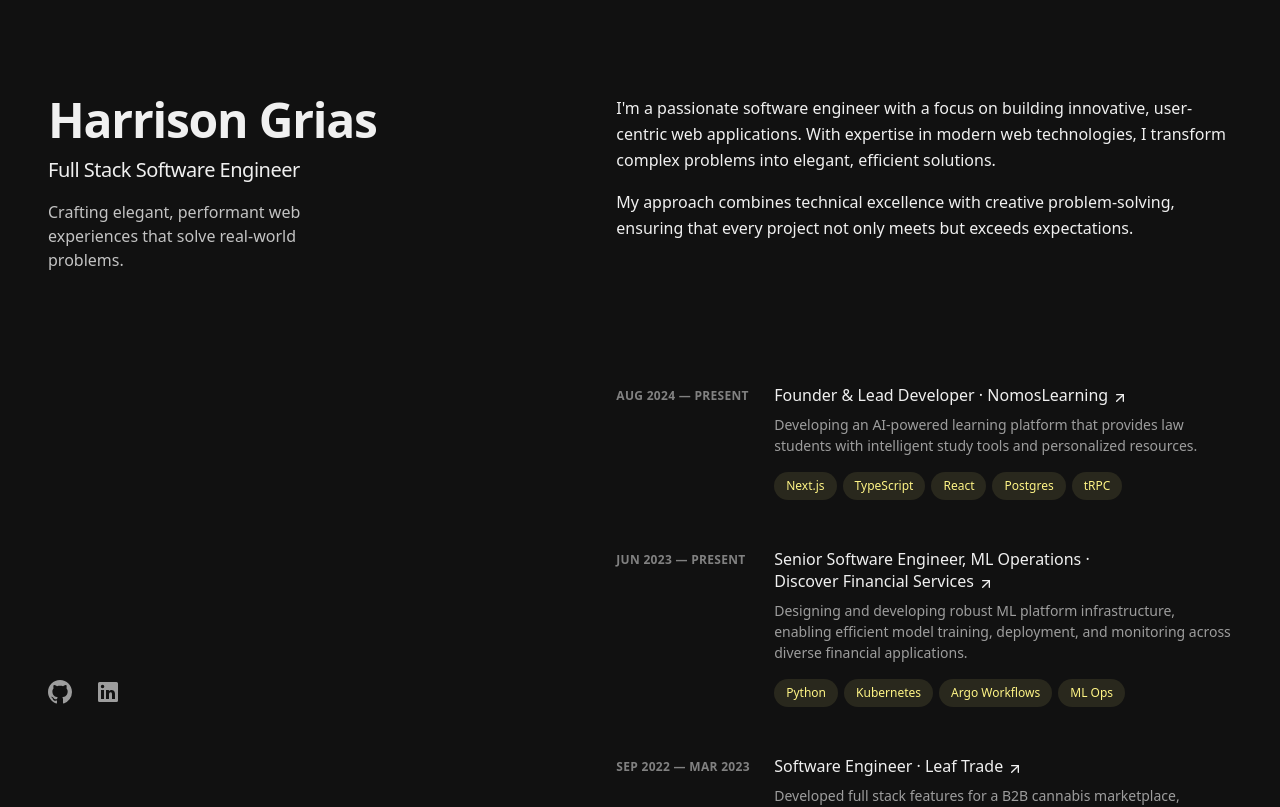
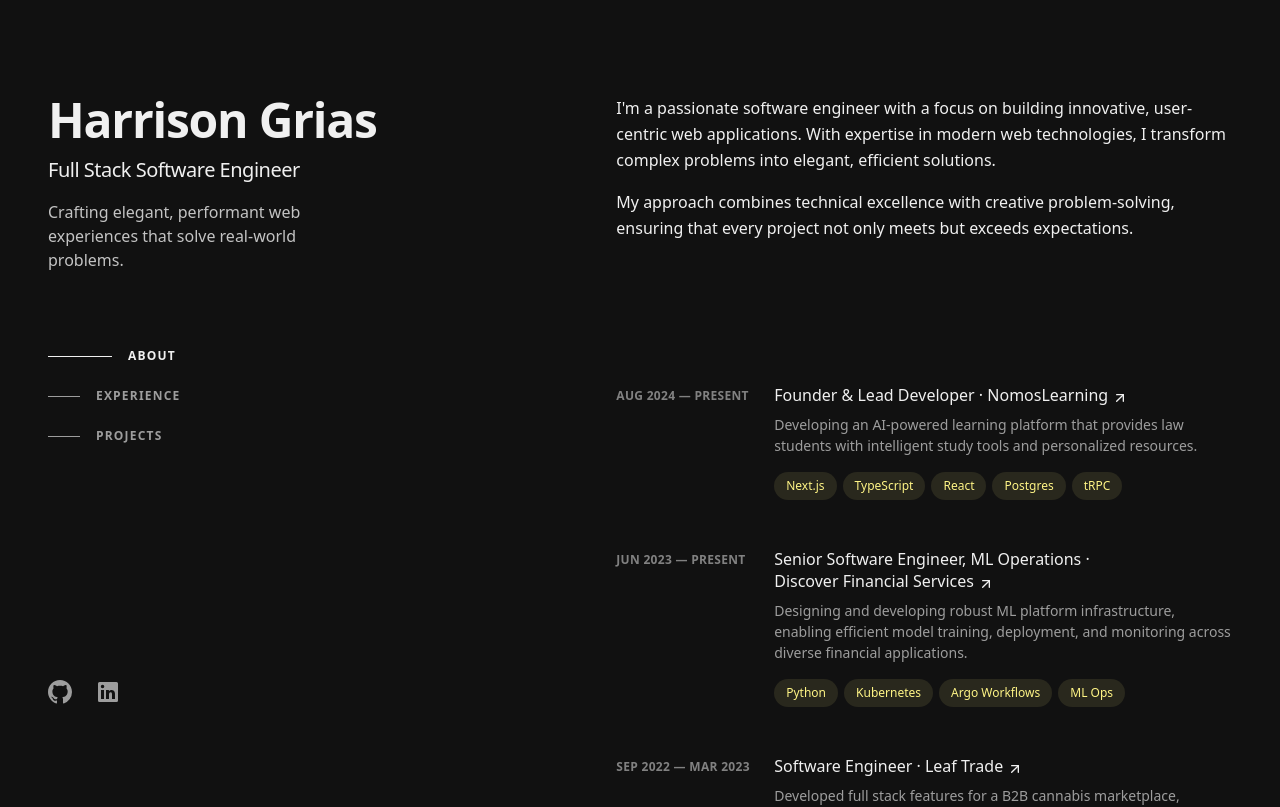
Before and after one commit to hgrias/harrisongrias.com, a Next.js app: page / in a window 1280 px wide. Shown: the top 807 px of the page. Built offline with nearby package versions, Linux system fonts and the light colour scheme.

Commit message:
feat: add navigation component
refactor: Navigation simplify

feat: add smooth scroll and dynamic activity

```diff
--- /dev/null
+++ b/src/app/components/Navigation.tsx
@@ -0,0 +1,81 @@
+"use client";
+
+import { useEffect, useState } from "react";
+
+const NAV_ITEMS = [
+  { name: "About", id: "about" },
+  { name: "Experience", id: "experience" },
+  { name: "Projects", id: "projects" },
+];
+
+export const Navigation = () => {
+  const [activeSection, setActiveSection] = useState<string | null>(null);
+
+  useEffect(() => {
+    const observer = new IntersectionObserver(
+      (entries) => {
+        entries.forEach((entry) => {
+          if (entry.isIntersecting) {
+            setActiveSection(entry.target.id);
+          }
+        });
+      },
+      {
+        root: null,
+        rootMargin: "0px",
+        threshold: 0.5,
+      },
+    );
+
+    const sections = NAV_ITEMS.map((item) =>
+      document.getElementById(item.id),
+    ).filter(Boolean);
+    sections.forEach((section) => {
+      if (section) observer.observe(section);
+    });
+
+    return () => {
+      sections.forEach((section) => {
+        if (section) observer.unobserve(section);
+      });
+    };
+  }, []);
+
+  const scrollToSection = (e: React.MouseEvent, sectionId: string) => {
+    e.preventDefault();
+    const section = document.getElementById(sectionId);
+    section?.scrollIntoView({ behavior: "smooth" });
+    setActiveSection(sectionId);
+  };
+
+  return (
+    <nav className="nav hidden lg:block" aria-label="In-page jump links">
+      <ul className="mt-16 w-max">
+        {NAV_ITEMS.map((item) => (
+          <li key={item.id}>
+            <a
+              className={`group hover:text-foreground flex items-center py-3 ${
+                activeSection === item.id
+                  ? "text-foreground"
+                  : "text-muted-foreground"
+              }`}
+              href={`#${item.id}`}
+              onClick={(e) => scrollToSection(e, item.id)}
+            >
+              <span
+                className={`nav-indicator mr-4 h-px w-8 transition-all ${
+                  activeSection === item.id
+                    ? "bg-foreground w-16"
+                    : "bg-muted-foreground group-hover:bg-foreground group-hover:w-16"
+                }`}
+              ></span>
+              <span className="nav-text hover:text-foreground text-xs font-bold tracking-widest uppercase">
+                {item.name}
+              </span>
+            </a>
+          </li>
+        ))}
+      </ul>
+    </nav>
+  );
+};
--- a/src/app/page.tsx
+++ b/src/app/page.tsx
@@ -3,6 +3,7 @@
 import Link from "next/link";
 import { AboutSection } from "./components/about/AboutSection";
 import { ExperienceSection } from "./components/experience/ExperienceSection";
+import { Navigation } from "./components/Navigation";
 import { ProjectSection } from "./components/projects/ProjectSection";
 import { Socials } from "./components/Socials";
 
@@ -22,6 +23,8 @@
             Crafting elegant, performant web experiences that solve real-world
             problems.
           </p>
+
+          <Navigation />
         </div>
 
         <Socials />
```
